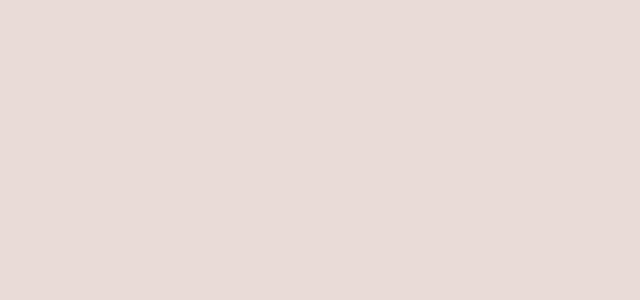
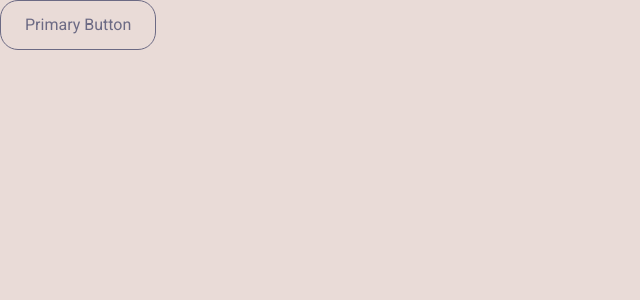
Before and after one commit to FrandyMorel/Au-box, a Next.js app: page / in a window 1280 px wide. Shown: the top 300 px of the page, without its empty margins (0-640 px from the left). Built offline with nearby package versions, Linux system fonts and the light colour scheme.

Commit message:
Incorporacion de alertas

```diff
--- a/app/components/PrimaryButton.tsx
+++ b/app/components/PrimaryButton.tsx
@@ -0,0 +1,9 @@
+const PrimaryButton = () => {
+    return (
+        <button className="buttonSecondary py-3 px-6">
+            Primary Button
+        </button>
+     );
+}
+
+export default PrimaryButton;
--- a/app/globals.css
+++ b/app/globals.css
@@ -1,7 +1,7 @@
 @import "tailwindcss";
 
 @theme {
-  --color-secondary: #6B4071;
+  --color-primary: #6B4071;
   --color-darkbg: #14243C;
 }
 
@@ -16,6 +16,54 @@ main {
   min-height: 100dvh;
 }
 
+.buttonPrimary {
+  background: var(--color-primary);
+  color: white;
+  border-radius: 16px;
+  border: none;
+  cursor: pointer;
+  transition: box-shadow 0.2s ease, transform 0.2s ease;
+}
+
+.buttonPrimary:hover {
+  box-shadow: 0 4px 12px rgba(0, 0, 0, 0.25);
+  transform: translateY(-2px);
+}
+
+.buttonSecondary {
+  background: transparent;
+  color: #6C6A84;
+  border-radius: 18px;
+  border: 1px solid #6C6A84;
+  cursor: pointer;
+  transition: box-shadow 0.2s ease, transform 0.2s ease;
+}
+
+.buttonSecondary:hover {
+
+  background: #6C6A84;
+  color: white;
+  box-shadow: 0 4px 12px rgba(255, 255, 255, 0.667);
+  transform: translateY(-2px);
+}
+
+.buttonAuth {
+  background: transparent;
+  color: #14243C;
+  border-radius: 18px;
+  border: 1px solid #14243C;
+  cursor: pointer;
+  transition: box-shadow 0.2s ease, transform 0.2s ease;
+}
+
+.buttonSecondary:hover {
+  background: #14243C;
+  color: white;
+  box-shadow: 0 4px 12px rgba(255, 255, 255, 0.667);
+  transform: translateY(-2px);
+}
+
+
 @layer utilities {
   .text-balance {
     text-wrap: balance;
--- a/app/page.tsx
+++ b/app/page.tsx
@@ -1,8 +1,10 @@
+import PrimaryButton from "./components/PrimaryButton";
 
 
 export default function Home() {
   return (
     <main>
+      <PrimaryButton />
     </main>
   );
 }
--- a/package.json
+++ b/package.json
@@ -11,7 +11,8 @@
   "dependencies": {
     "next": "16.3.3",
     "react": "19.2.8",
-    "react-dom": "19.2.8"
+    "react-dom": "19.2.8",
+    "sweetalert2": "^11.26.25"
   },
   "devDependencies": {
     "@tailwindcss/postcss": "^4",
```
Also changed, not shown: 1 other file (tests, documents, lock files or other folders).
